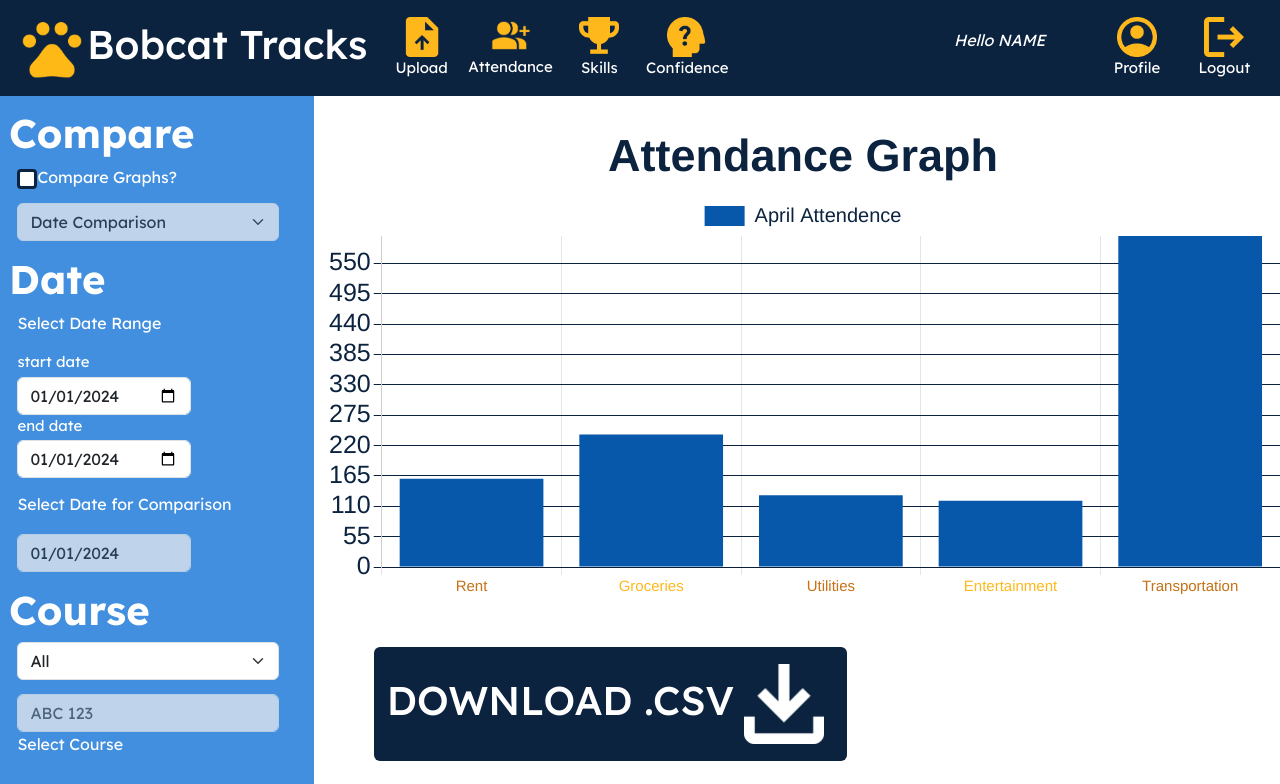
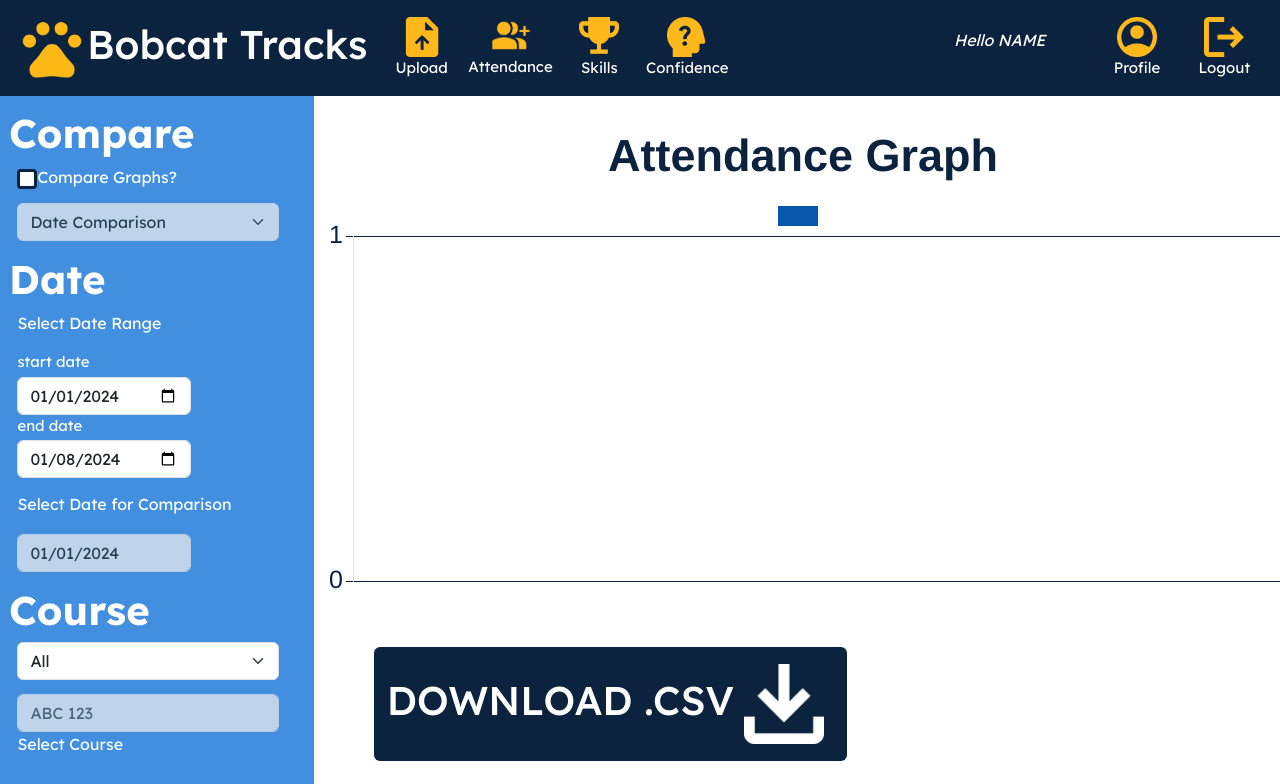
Before and after one commit to ecarl1/CapstoneProject, a React (Create React App) app in the folder bobcat-tracks/: page /attendance in a window 1280 px wide. Shown: the top 784 px of the page. Built offline with nearby package versions, Linux system fonts and the light colour scheme; no server answers; sample sign-in values are in the browser's storage.

Commit message:
removed test init data

```diff
--- a/bobcat-tracks/src/components/AttendancePage.jsx
+++ b/bobcat-tracks/src/components/AttendancePage.jsx
@@ -74,20 +74,14 @@ class AttendancePage extends Component {
       // ],
 
       //USED FOR GRAPH
-      xAxisLabels: [
-        "Rent",
-        "Groceries",
-        "Utilities",
-        "Entertainment",
-        "Transportation",
-      ],
+      xAxisLabels: [],
       //Should be default graph name
-      defaultBarLabel: "April Attendence",
-      defaultBarData: [160, 240, 130, 120, 600],
+      defaultBarLabel: "",
+      defaultBarData: [],
 
       //name of what is being compared & param
-      compareBarLabel: "February Attendence",
-      compareBarData: [600, 240, 240, 150, 130],
+      compareBarLabel: "",
+      compareBarData: [],
 
       //Default graph name, defined in component call
       graphTitle: "Attendance Graph",
@@ -99,7 +93,7 @@ class AttendancePage extends Component {
       comparingType: 1, // value 1 means DATE compare, value 2 means COURSE compare,
       //date
       startDate: "2024-01-01",
-      endDate: "2024-01-01",
+      endDate: "2024-01-08",
       compareStartDate: "2024-01-01",
       duration: null,
       //course
```
